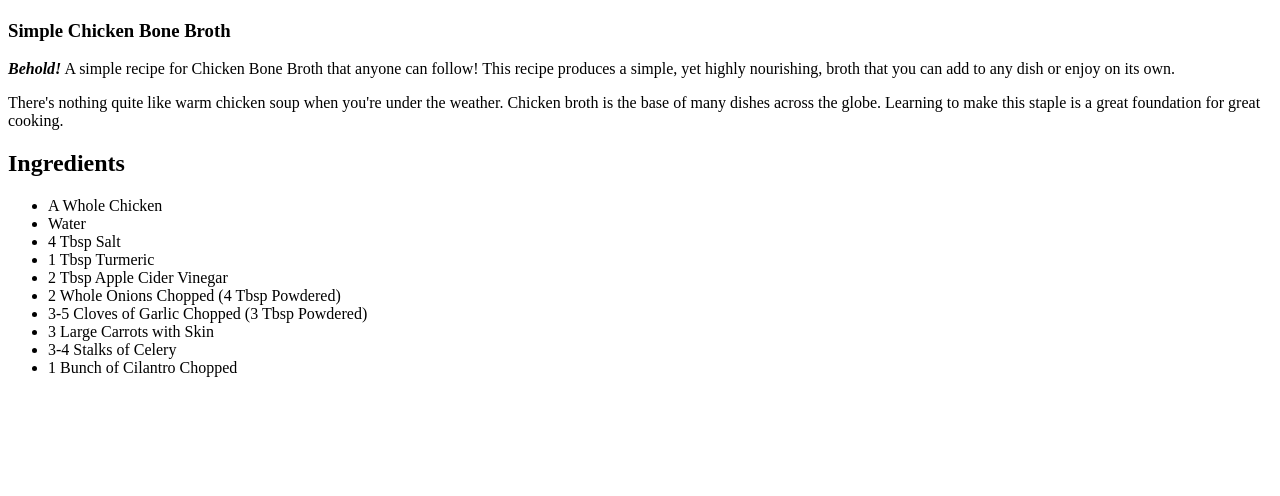
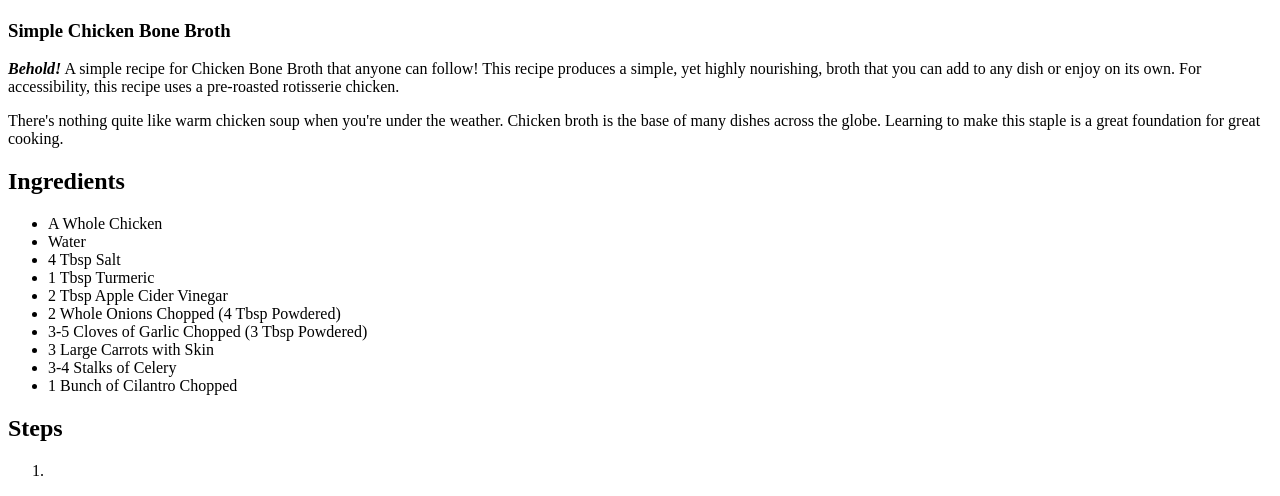
Before and after one commit to munarchy/odin-recipes, a plain HTML site: page recipes/chickenbroth.html in a window 1280 px wide. Shown: the part 383-879 px from the top of the page. Before the commit the page ends 800 px from the top, so only its background shows below. Drawn offline with Linux system fonts and the light colour scheme.

Commit message:
fix description and add steps heading

```diff
--- a/recipes/chickenbroth.html
+++ b/recipes/chickenbroth.html
@@ -18,7 +18,7 @@
         <p>
             <strong><em>Behold!</em></strong> A simple recipe for Chicken Bone Broth that anyone can follow!
             This recipe produces a simple, yet highly nourishing, broth that you can add to any dish
-            or enjoy on its own.
+            or enjoy on its own. For accessibility, this recipe uses a pre-roasted rotisserie chicken.
         </p>
         <p>
             There's nothing quite like warm chicken soup
@@ -40,5 +40,11 @@
             <li>3-4 Stalks of Celery</li>
             <li>1 Bunch of Cilantro Chopped</li>
         </ul>
+
+        <h2>Steps</h2>
+
+        <ol>
+            <li></li>
+        </ol>
     </body>
 </html>
```
